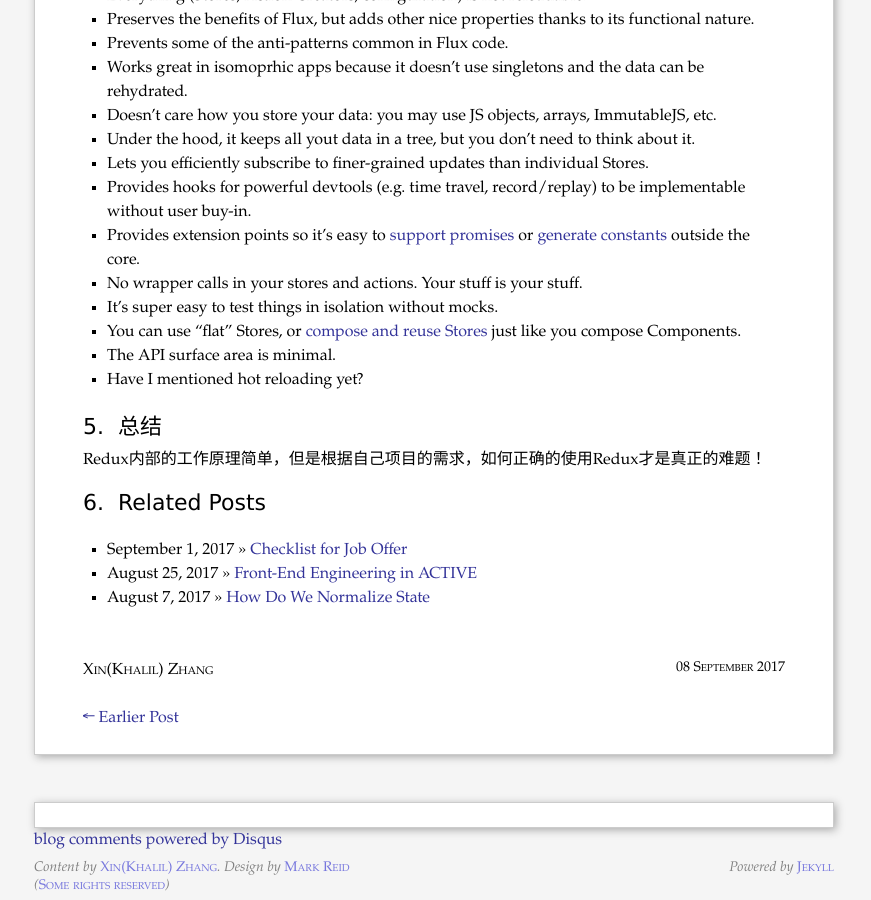
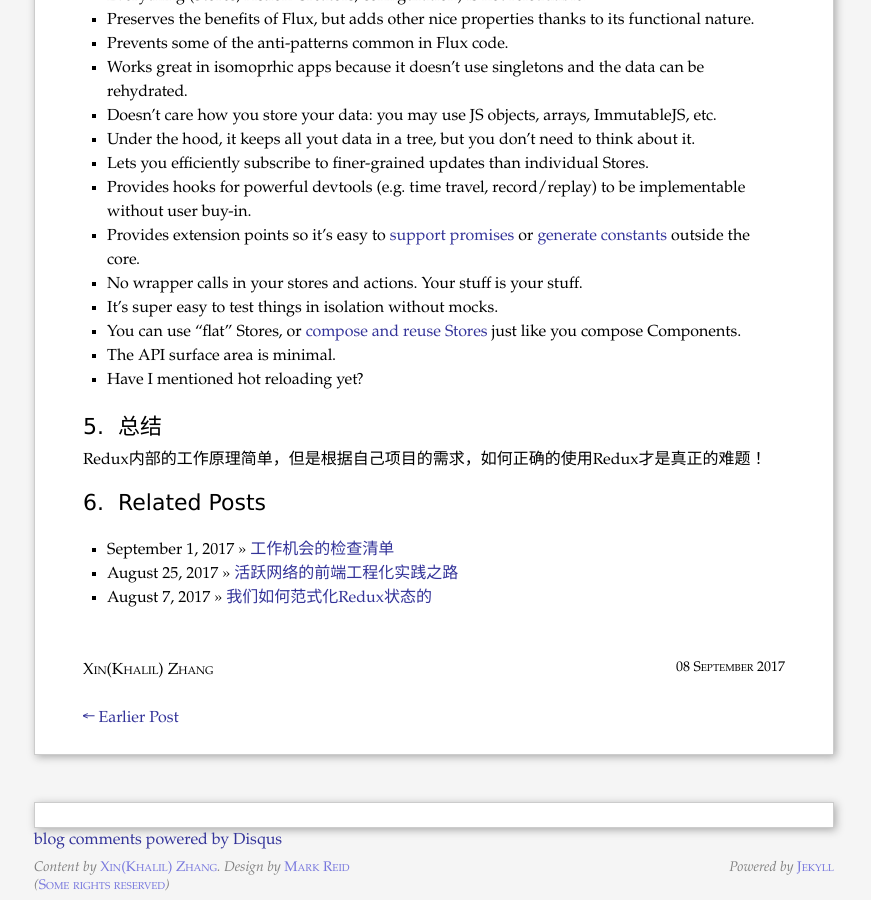
Before and after one commit to starandtina/starandtina.github.io, a Jekyll site: the page built from _posts/2017-09-08-the-simplicity-of-redux.md, in a window 1280 px wide and 900 px high, scrolled down 2297 px. Shown: the whole window, without its empty margins (206-1077 px from the left). Built offline with Jekyll 4.4.1, drawn with Linux system fonts in a browser that asks for light colours; comment, search, counter and statistics services are not loaded; some of the changed text lies outside the part shown.

Commit message:
chore: Use chinese title to make it more clear

```diff
--- a/_posts/2017-08-07-how-do-we-normalize-state.md
+++ b/_posts/2017-08-07-how-do-we-normalize-state.md
@@ -1,7 +1,7 @@
 ---
 layout: post
-title: "How Do We Normalize State"
-description: "How Do We Normalize State"
+title: "我们如何范式化Redux状态的"
+description: "我们如何范式化Redux状态的"
 category: ['React', 'Redux', 'Normalize']
 tags: ['React', 'Redux', 'Normalize', 'Normalizr']
 ---
--- a/_posts/2017-08-25-front-end-engineering-in-active.md
+++ b/_posts/2017-08-25-front-end-engineering-in-active.md
@@ -1,9 +1,9 @@
 ---
 layout: post
-title: "Front-End Engineering in ACTIVE"
+title: "活跃网络的前端工程化实践之路"
 description: ""
-category:
-tags: []
+category: ['Front-End']
+tags: ['ACTIVE', 'Front-End']
 ---
 {% include JB/setup %}
 
--- a/_posts/2017-09-01-checklist-job-offer.md
+++ b/_posts/2017-09-01-checklist-job-offer.md
@@ -1,6 +1,6 @@
 ---
 layout: post
-title: "Checklist for Job Offer"
+title: "工作机会的检查清单"
 description: ""
 category: ['Offer']
 tags: ['Offer']
--- a/_posts/2017-09-08-the-simplicity-of-redux.md
+++ b/_posts/2017-09-08-the-simplicity-of-redux.md
@@ -1,7 +1,7 @@
 ---
 layout: post
-title: "The Simplicity of Redux"
-description: "The Simplicity of Redux"
+title: "Redux的简单性"
+description: "Redux的简单性"
 category: ['Redux']
 tags: ['Redux']
 ---
```
Also changed, not shown: _posts/2017-02-05-my-2017-wishes.md (+2 -3 lines), _posts/2017-06-04-ideal-react-redux-project-stucture.md (+2 -2 lines).
